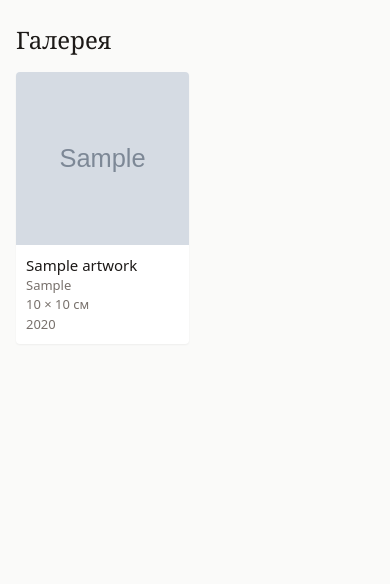
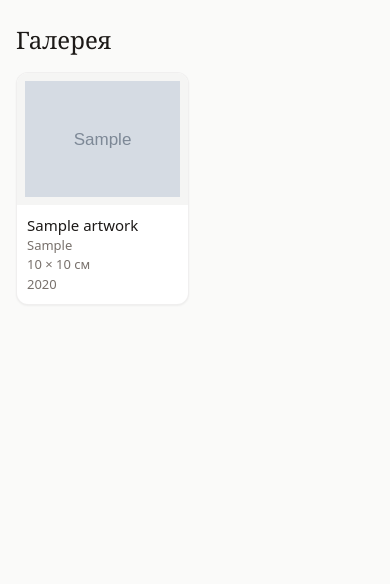
Before and after one commit to Riccaruga/site, a Django app: page /gallery/ in a window 390 px wide. Shown: the part 69-653 px from the top of the page. Run offline with Django 5.2, Linux system fonts and the light colour scheme; tables that the repository leaves empty hold one stand-in row (values such as "Sample post"); grey boxes marked "Sample" are stand-in pictures; some libraries are stand-ins or nearby versions.

Commit message:
Improve gallery list layout and accessibility
Updated artwork preview generation to use 4:3 fit-based thumbnails instead of cropped square crops, and refreshed gallery cards to display them without distortion. Also added visible keyboard focus styles and adjusted responsive spacing for exhibition headings.

```diff
--- a/gallery/models.py
+++ b/gallery/models.py
@@ -58,12 +58,12 @@ class Artwork(models.Model):
                                     null=True, blank=True)
     description = models.TextField("История картины", blank=True)
     image = models.ImageField("Изображение", upload_to="artworks/%Y/")
-    # Превью для mobile: квадрат списка + большой для деталки (генерируются на лету, в БД не хранятся)
+    # Превью для списка: ровная рамка 4:3, картину не обрезаем (Fit, не Fill)
     list_thumb = ImageSpecField(source="image",
-                                processors=[ResizeToFill(400, 400)],
+                                processors=[ResizeToFit(600, 450)],
                                 format="WEBP", options={"quality": 75})
     list_thumb_2x = ImageSpecField(source="image",
-                                   processors=[ResizeToFill(800, 800)],
+                                   processors=[ResizeToFit(1200, 900)],
                                    format="WEBP", options={"quality": 70})
     detail_medium = ImageSpecField(source="image",
                                    processors=[ResizeToFit(1200, 1200)],
--- a/static/css/style.css
+++ b/static/css/style.css
@@ -12,3 +12,8 @@ details summary { list-style: none; }
 input, textarea, select { font-size: 16px; max-width: 100%; }
 button, .btn, summary { min-height: 44px; }
 a { overflow-wrap: break-word; }
+/* Видимый фокус для клавиатуры */
+a:focus-visible, button:focus-visible, summary:focus-visible,
+input:focus-visible, textarea:focus-visible, select:focus-visible {
+  outline: 2px solid #1c1917; outline-offset: 2px;
+}
--- a/templates/exhibitions/list.html
+++ b/templates/exhibitions/list.html
@@ -1,8 +1,8 @@
 {% extends "base.html" %}
 {% block title %}Выставки — {{ artist_profile.name|default:"Художник" }}{% endblock %}
 {% block content %}
-<section class="max-w-4xl mx-auto px-4 py-10">
-  <h1 class="text-3xl font-serif mb-6">Выставки</h1>
+<section class="max-w-4xl mx-auto px-4 py-8 md:py-12">
+  <h1 class="text-2xl md:text-3xl font-serif mb-6">Выставки</h1>
 
   <h2 class="text-xl font-medium mb-3">Текущие</h2>
   {% if current %}
--- a/templates/gallery/list.html
+++ b/templates/gallery/list.html
@@ -7,9 +7,11 @@
   {% if artworks %}
   <div class="grid grid-cols-2 md:grid-cols-3 lg:grid-cols-4 gap-3 md:gap-4">
     {% for art in artworks %}
-    <a href="{{ art.get_absolute_url }}" class="group bg-white rounded overflow-hidden shadow-sm hover:shadow min-h-[44px]">
+    <a href="{{ art.get_absolute_url }}" class="group bg-white rounded-xl overflow-hidden shadow-sm hover:shadow-md border border-stone-200/60 min-h-[44px]">
       {% if art.image %}
-      <img src="{{ art.list_thumb.url }}" srcset="{{ art.list_thumb.url }} 400w, {{ art.list_thumb_2x.url }} 800w" sizes="(max-width: 768px) 50vw, 25vw" alt="{{ art.title }}" class="w-full aspect-square object-cover group-hover:scale-[1.02] transition" loading="lazy" decoding="async">
+      <div class="bg-stone-100 p-2 md:p-4">
+        <img src="{{ art.list_thumb.url }}" srcset="{{ art.list_thumb.url }} 600w, {{ art.list_thumb_2x.url }} 1200w" sizes="(max-width: 768px) 50vw, 25vw" alt="{{ art.title }}" class="w-full aspect-[4/3] object-contain bg-stone-100 group-hover:scale-[1.02] transition" loading="lazy" decoding="async">
+      </div>
       {% endif %}
       <div class="p-2.5 md:p-3">
         <div class="font-medium leading-snug text-[15px] md:text-base break-words">{{ art.title }}</div>
```
